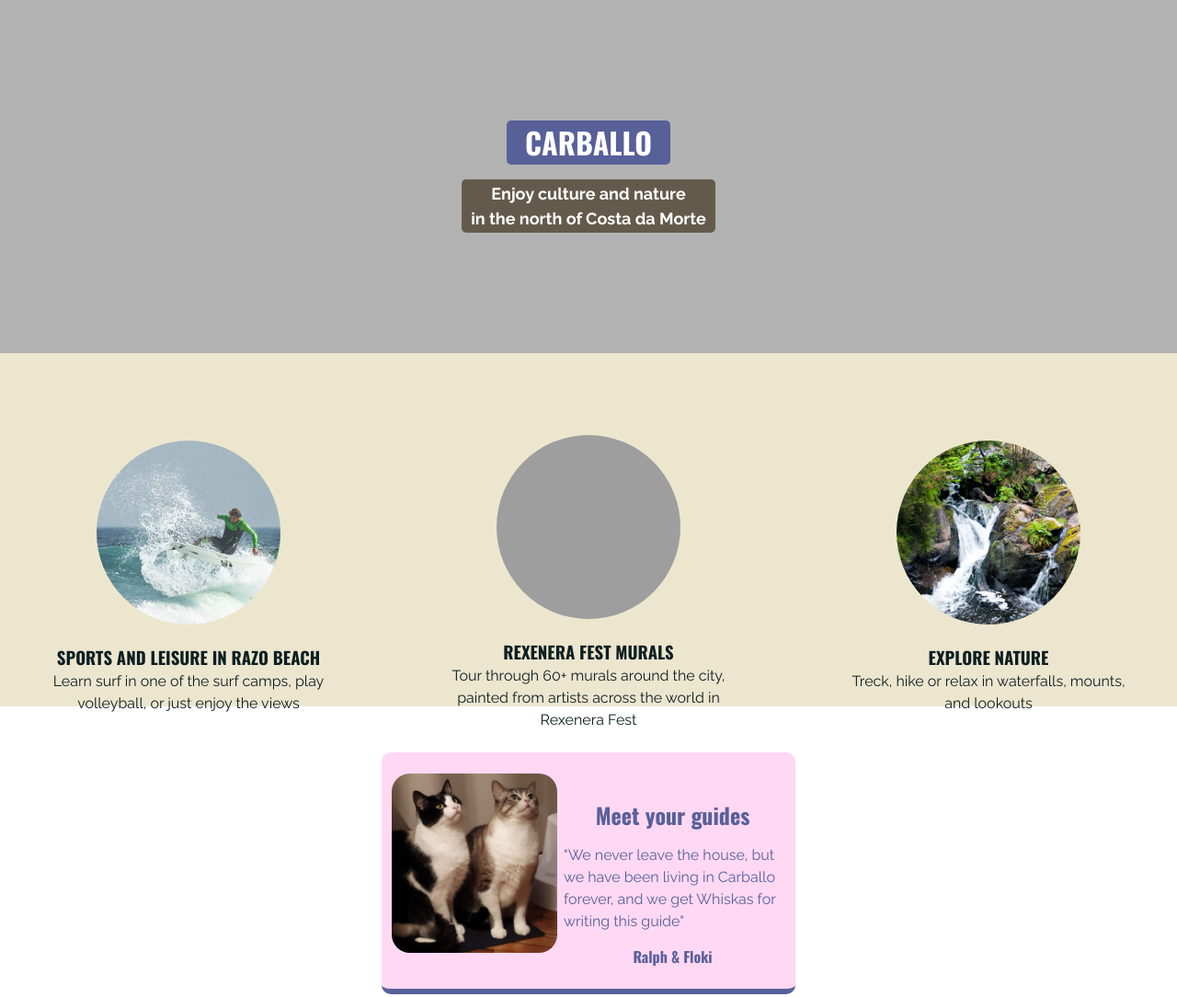
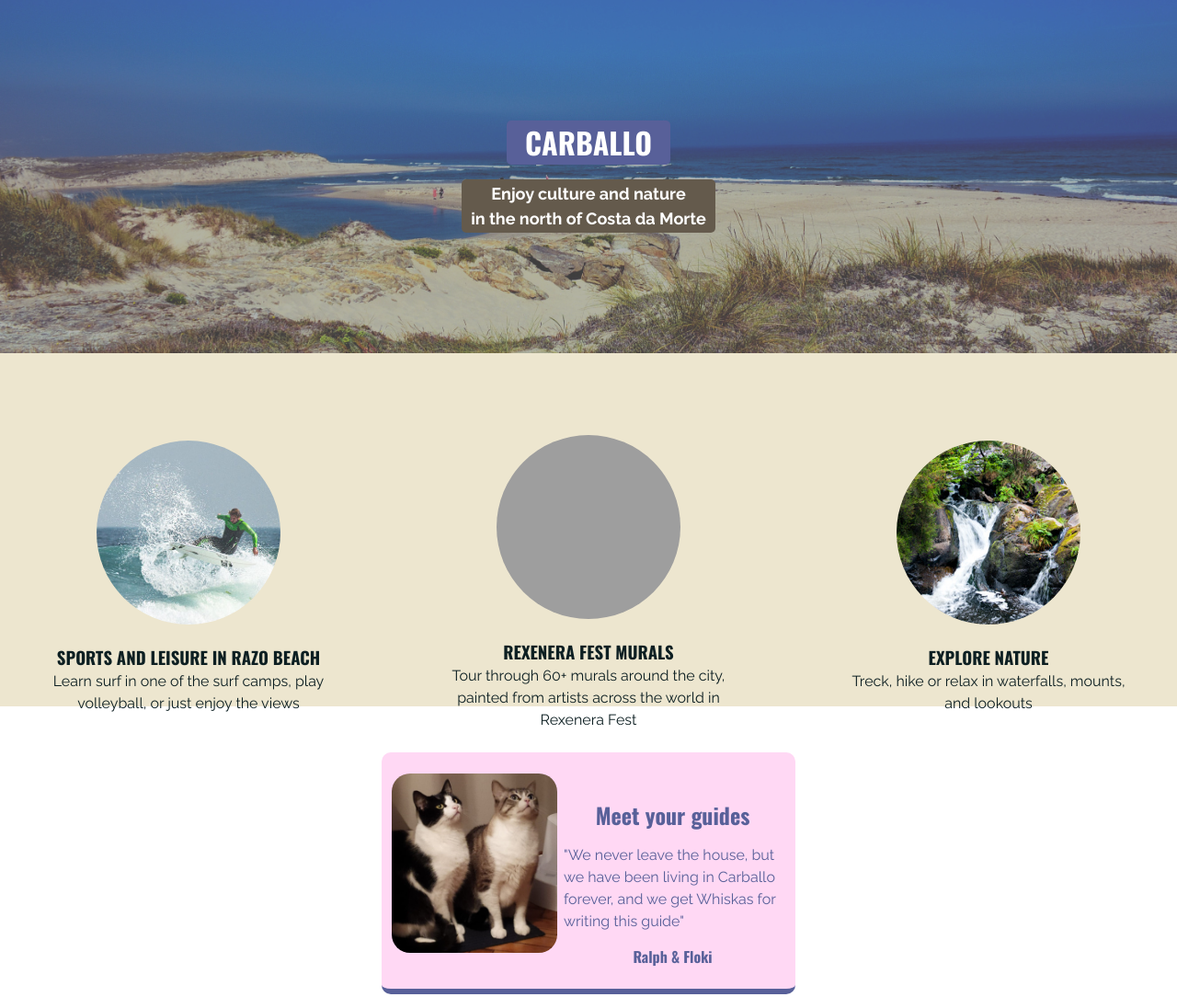
Before and after one commit to IgnacioVelaz/Carballo_Scrimba, a plain HTML site: page index.html in a window 1280 px wide. Shown: the whole page at 92% size. Drawn offline with nearby package versions, Linux system fonts and the light colour scheme; the site is published under a folder, as on GitHub Pages, so addresses that start at the root find nothing.

Commit message:
Changed hero background path

```diff
--- a/Assets/index.css
+++ b/Assets/index.css
@@ -105,7 +105,7 @@ h1, h2, h3 {
 
 #hero-section {
     height: 30vw;
-    background-image: url(/Assets/Images/Carballo/Baldaio.jpg);
+    background-image: url(Images/Carballo/Baldaio.jpg);
     background-size: cover;
     background-position: center;
     background-color: green;
```
